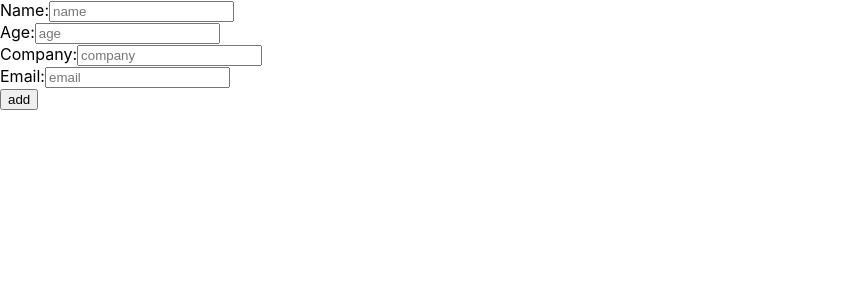
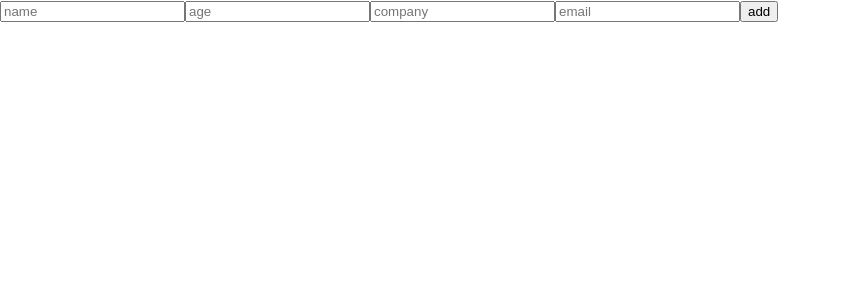
Before and after one commit to pwmini2020/Wednesday_Bartosz_Luka, a React (Create React App) app in the folder lab8/: page /employees/new in a window 1280 px wide. Shown: the top 300 px of the page, without its empty margins (0-841 px from the left). Built offline with nearby package versions, Linux system fonts and the light colour scheme.

Commit message:
getting prettier and workier

```diff
--- a/lab8/server/db.json
+++ b/lab8/server/db.json
@@ -167,6 +167,29 @@
       "name": "Lukasz 1",
       "company": "APEXTRI",
       "email": "maricelawolf@apextri.com"
+    },
+    {
+      "name": "newname",
+      "age": "",
+      "company": "",
+      "email": "",
+      "id": "aSZ5oxD"
+    },
+    {
+      "name": "Bartosz Łuka",
+      "age": "23",
+      "company": "aaaaaa",
+      "email": "bartoszluka1@gmail.com",
+      "isActive": true,
+      "id": "rNwmivC"
+    },
+    {
+      "name": "23",
+      "age": "23",
+      "company": "aaaaaa",
+      "email": "bartoszluka1@gmail.com",
+      "isActive": true,
+      "id": "Wst6Y5H"
     }
   ]
 }
--- a/lab8/src/NewEmployee.jsx
+++ b/lab8/src/NewEmployee.jsx
@@ -15,51 +15,27 @@ export default function NewEmployee(props) {
         },
     }).catch(error => console.log('error', error));
 
-    const create = (e) => {
-        e.preventDefault();
+    function create() {
+        post({ name, age, company, email, isActive: true, })
     }
 
     return (
         <div>
-            <form>
-                <div>
-                    <div>
-                        <label htmlFor="name">
-                            <span>Name:</span>
-                            <input type="text" placeholder="name" />
-                        </label>
-                    </div>
-                    <div>
-                        <label htmlFor="age">
-                            <span>Age:</span>
-                            <input type="text" placeholder="age" />
-                        </label>
-                    </div>
-                    <div>
-                        <label htmlFor="company">
-                            <span>Company:</span>
-                            <input type="text" placeholder="company" />
-                        </label>
-                    </div>
-                    <div>
-                        <label htmlFor="email">
-                            <span>Email:</span>
-                            <input type="text" placeholder="email" />
-                        </label>
-                    </div>
-
-                </div>
-                <div>
-                    <button onClick={(e) => create(e)}>add</button>
-                </div>
-            </form>
+            {/* <FormElement placeholder="name" value={name} onChange={setName} /> */}
+            <input type="text" placeholder="name" onChange={(e) => setName(e.target.value)} />
+            <input type="text" placeholder="age" onChange={(e) => setAge(e.target.value)} />
+            <input type="text" placeholder="company" onChange={(e) => setCompany(e.target.value)} />
+            <input type="text" placeholder="email" onChange={(e) => setEmail(e.target.value)} />
+            <button onClick={create}>add</button>
         </div>
     )
 }
 
-// const formelement = (value) => (<div>
-//     <label htmlFor={value}>
-//         <span>{value}</span>
-//         <input type="text" placeholder={value} />
-//     </label>
-// </div>)
+const FormElement = (props) => (<div>
+    <label htmlFor={props.placeholder}>
+        <span>{props.placeholder}:</span>
+        <input type="text" placeholder={props.placeholder}
+            value={props.value}
+            onChange={(e) => props.set(e.target.value)} />
+    </label>
+</div>)
```
Also changed, not shown: 1 other file (tests, documents, lock files or other folders).
